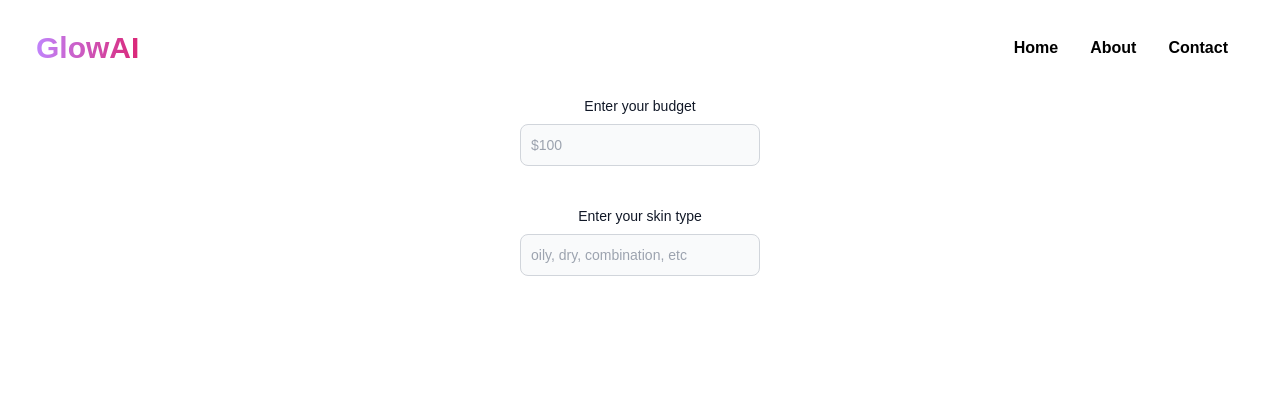
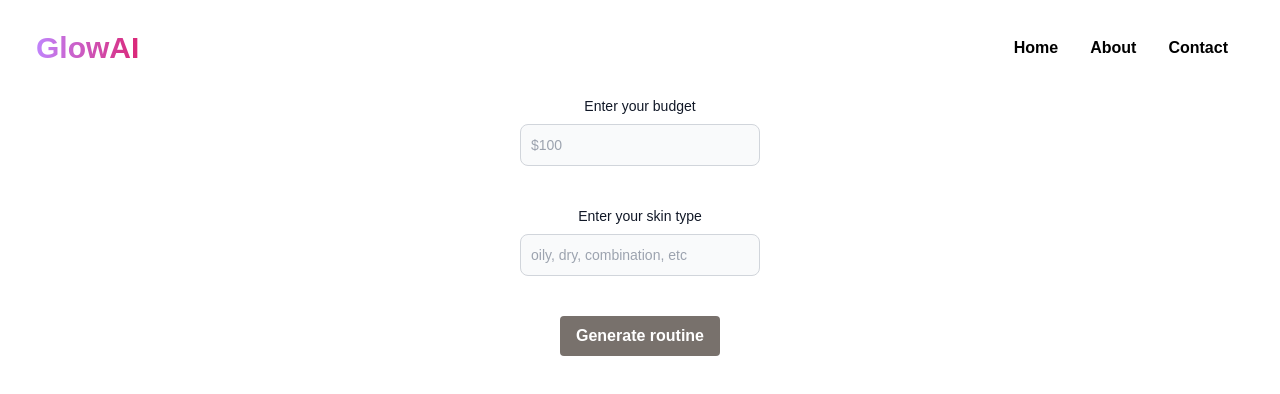
Before and after one commit to NavSudheer/GlowAI, a Next.js app: page /Routine in a window 1280 px wide. Shown: the top 394 px of the page. Built offline with nearby package versions, Linux system fonts and the light colour scheme.

Commit message:
intialize open ai connection

```diff
--- a/package.json
+++ b/package.json
@@ -14,6 +14,7 @@
     "eslint": "8.32.0",
     "eslint-config-next": "13.1.4",
     "next": "13.1.4",
+    "openai": "^3.1.0",
     "react": "18.2.0",
     "react-dom": "18.2.0"
   },
--- a/pages/Routine.js
+++ b/pages/Routine.js
@@ -49,6 +49,12 @@ const Routine = () => {
           value={skinTypeInput}
           onChange={onSkinTypeChangedText}
         />
+        <button
+          onClick={null}
+          className="bg-stone-500 hover:bg-stone-600 text-white font-bold py-2 px-4 mt-10 rounded justify-center items-center"
+        >
+          Generate routine
+        </button>
       </div>
     </>
   );
--- /dev/null
+++ b/pages/api/generate.js
@@ -0,0 +1 @@
+import { Configuration, OpenAIApi } from "openai";
```
Also changed, not shown: 1 other file (tests, documents, lock files or other folders).
